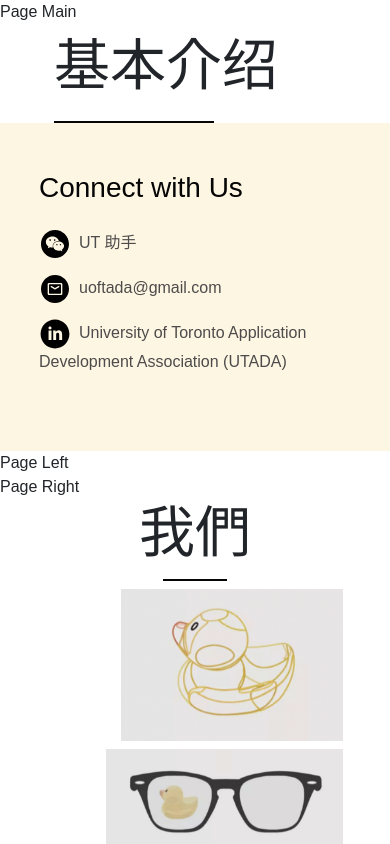
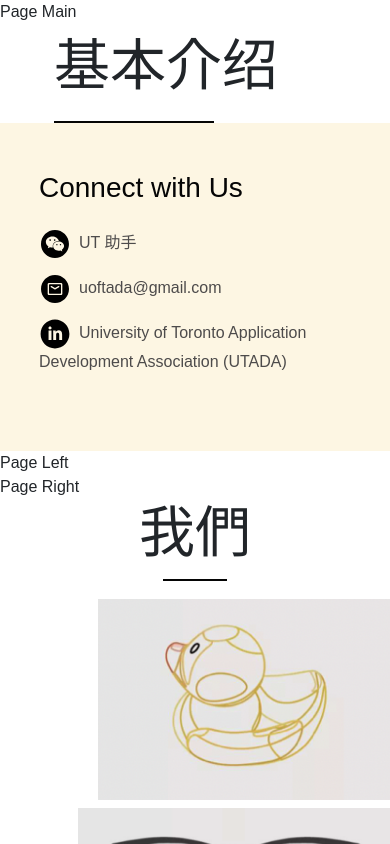
Before and after one commit to UT-Application-Development-Association/ADA-Website, a React (Create React App) app: page / in a window 390 px wide. Both pictures are taken after a click on the button "To main". Shown: the top 844 px of the page. Built offline with nearby package versions, Linux system fonts and the light colour scheme; the HTML template or start-up script is replaced by a standard one.

Commit message:
added bootstrap feature for gallery

```diff
--- a/src/components/right_page/Gallery.js
+++ b/src/components/right_page/Gallery.js
@@ -8,9 +8,9 @@ import deptTech from "../../assets/img/dept_tech.png";
 
 export default function Gallery(props){
     return(
-
-        <div className="img-row">
-            <div className="img-column">
+        <div className="gallery-container">
+            <div className="row">
+                <div className="col-12 col-md-6 col-lg-4">
                     <div className="text-us">
                         <h1 style={{"font-size": "3.5rem"}}>我們</h1>
                     </div>
@@ -23,7 +23,7 @@ export default function Gallery(props){
                     </div>
                 </div>
 
-            <div className="img-column">
+                <div className="col-12 col-md-6 col-lg-4">
                     <img src={deptTech} alt="Failed to load" style={{"width": "100%"}}/>
                     <img src={deptEvent} alt="Failed to load" style={{"width": "50%", "padding-right": "4px"}}/>
                     <img src={deptEvent} alt="Failed to load" style={{"width": "50%", "padding-left": "4px"}}/>
@@ -31,7 +31,7 @@ export default function Gallery(props){
                     <img src={deptTech} alt="Failed to load" style={{"width": "100%"}}/>
                 </div>
 
-            <div className="img-column">
+                <div className="col-12 col-md-12 col-lg-4">
                     <img src={deptMkt} alt="Failed to load" style={{"width": "100%"}}/>
                     <img src={deptPr} alt="Failed to load" style={{"width": "33%", "padding-right": "2px"}}/>
                     <img src={deptPr} alt="Failed to load" style={{"width": "33%", "padding-left": "2px", "padding-right": "2px"}}/>
@@ -43,8 +43,7 @@ export default function Gallery(props){
                     <img src={deptEvent} alt="Failed to load" style={{"width": "40%", "padding-right": "8px"}}/>
                     <img src={deptMkt} alt="Failed to load" style={{"width": "60%", "vertical-align": "top"}}/>
                 </div>
-
             </div>
-
+        </div>
     );
 }
--- a/src/styles/Style.css
+++ b/src/styles/Style.css
@@ -104,28 +104,29 @@
   margin-right: .5rem;
 }
 
-* {
+.gallery-container * {
   -webkit-box-sizing: border-box;
           box-sizing: border-box;
 }
 
-.img-background {
+.gallery-container .img-background {
   background-color: #ffedc1;
 }
 
-.text-us {
+.gallery-container .text-us {
   text-align: center;
 }
 
-.text-line-middle {
+.gallery-container .text-line-middle {
   width: 4rem;
   height: 2px;
   margin: auto;
   margin-top: 0.8rem;
+  margin-bottom: 10px;
   background-color: #050505;
 }
 
-.text-line-left {
+.gallery-container .text-line-left {
   width: 5rem;
   height: 2px;
   margin-top: 0.4rem;
@@ -133,47 +134,7 @@
   background-color: #050505;
 }
 
-.img-row {
-  display: -webkit-box;
-  display: -ms-flexbox;
-  display: flex;
-  -ms-flex-wrap: wrap;
-      flex-wrap: wrap;
-  padding: 0 4px;
-  max-width: 80%;
-  margin: auto;
-}
-
-/* Create four equal columns that sits next to each other */
-.img-column {
-  -webkit-box-flex: 33%;
-      -ms-flex: 33%;
-          flex: 33%;
-  max-width: 33%;
-  padding: 0 4px;
-}
-
-.img-column img {
+.gallery-container img {
   margin-top: 8px;
 }
-
-/* Responsive layout - makes a two column-layout instead of four columns */
-@media (max-width: 800px) {
-  .img-column {
-    -webkit-box-flex: 50%;
-        -ms-flex: 50%;
-            flex: 50%;
-    max-width: 50%;
-  }
-}
-
-/* Responsive layout - makes the two columns stack on top of each other instead of next to each other */
-@media (max-width: 600px) {
-  .img-column {
-    -webkit-box-flex: 100%;
-        -ms-flex: 100%;
-            flex: 100%;
-    max-width: 100%;
-  }
-}
 /*# sourceMappingURL=Style.css.map */
--- a/src/styles/right_page/_Gallery.scss
+++ b/src/styles/right_page/_Gallery.scss
@@ -1,5 +1,6 @@
 @import "../global_vars";
 
+.gallery-container{
     * {
         box-sizing: border-box;
     }
@@ -17,6 +18,7 @@
         height: 2px;
         margin: auto;
         margin-top: 0.8rem;
+        margin-bottom: 10px;
         background-color: $black;
     }
 
@@ -28,38 +30,9 @@
         background-color: $black;
     }
 
-.img-row {
-  display: flex;
-  flex-wrap: wrap;
-  padding: 0 4px;
-  max-width: 80%;
-  margin: auto;
-}
-
-/* Create four equal columns that sits next to each other */
-.img-column {
-  flex: 33%;
-  max-width: 33%;
-  padding: 0 4px;
-}
-
-.img-column img {
+    img {
         margin-top: 8px;
 
     }
 
-/* Responsive layout - makes a two column-layout instead of four columns */
-@media (max-width: 800px) {
-  .img-column {
-    flex: 50%;
-    max-width: 50%;
 }
-}
-
-/* Responsive layout - makes the two columns stack on top of each other instead of next to each other */
-@media (max-width: 600px) {
-  .img-column {
-    flex: 100%;
-    max-width: 100%;
-  }
-}
```
Also changed, not shown: 1 other file (tests, documents, lock files or other folders). Lines whose indentation alone changed are shown as unchanged.
